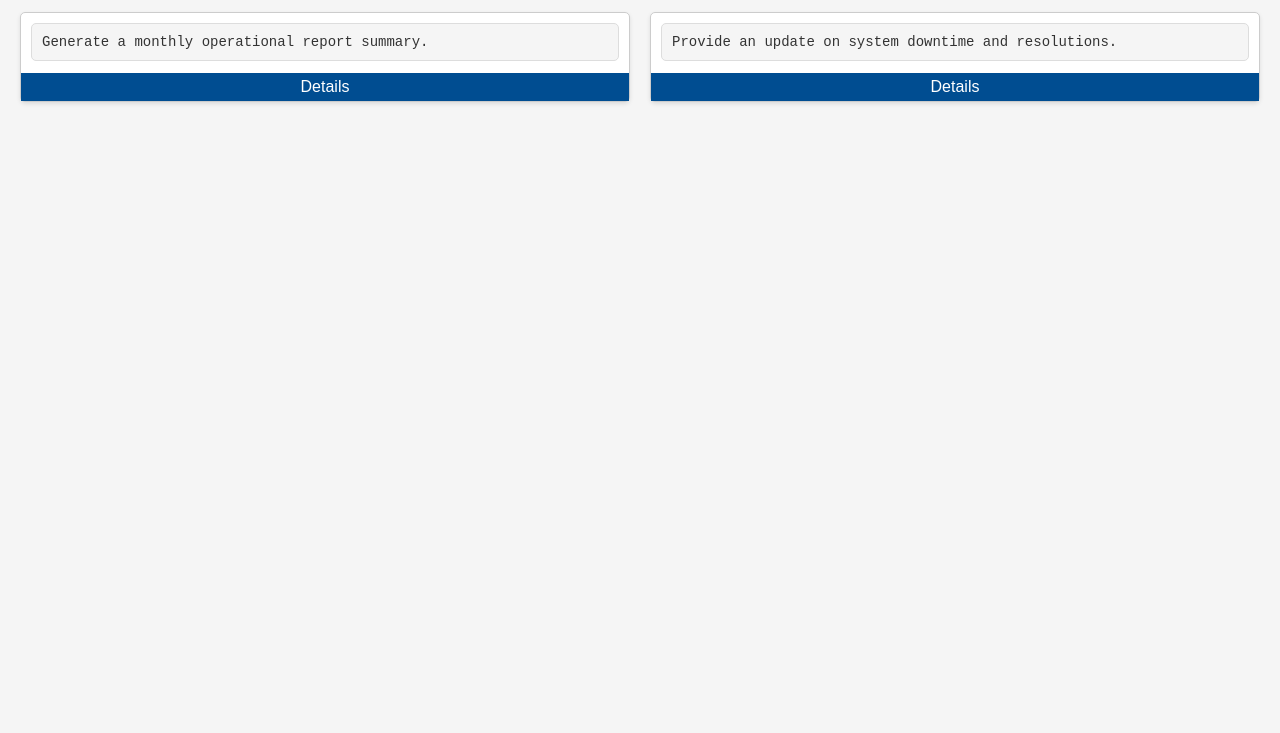
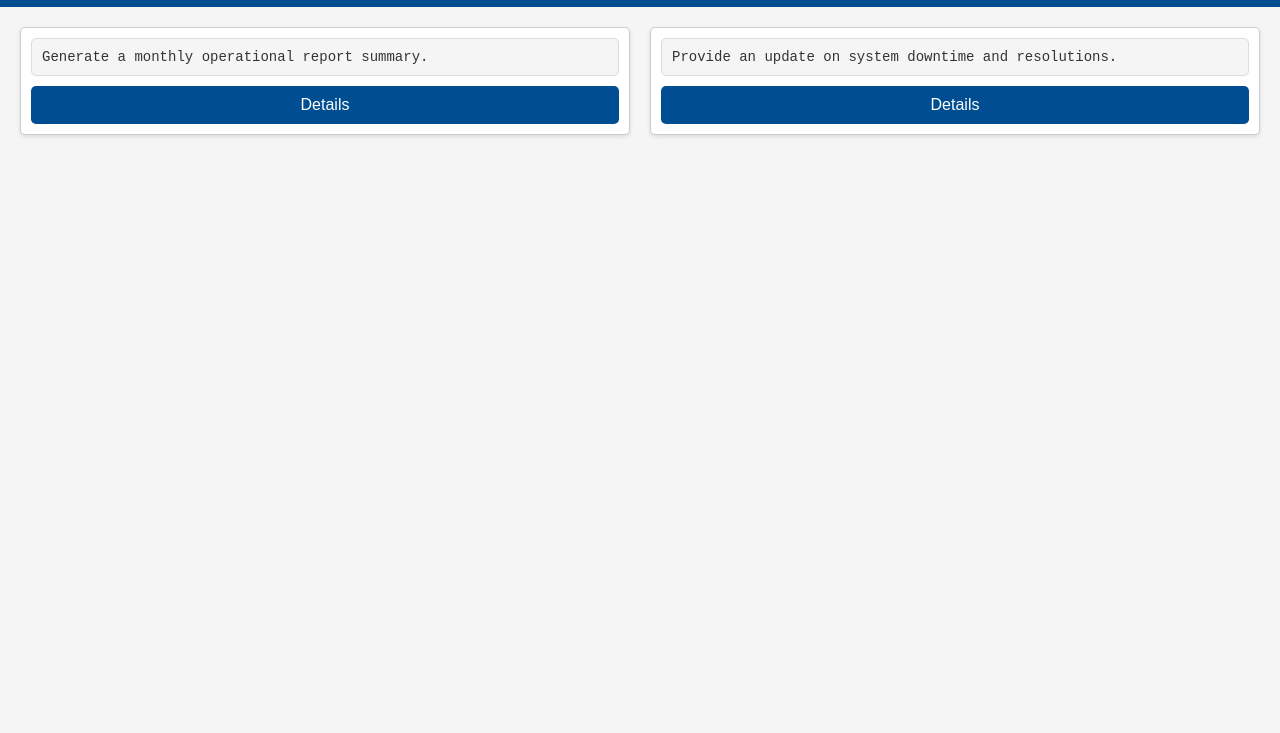
Before and after one commit to danielhkuo/elsevier-prompt-display, a plain HTML site: page index.html in a window 1280 px wide. Shown: the part 67-800 px from the top of the page. Drawn offline with Linux system fonts and the light colour scheme.

Commit message:
Fixed some formatting and prevented columns from being pushed from long prompts

```diff
--- a/index.html
+++ b/index.html
@@ -10,7 +10,7 @@
 <header>
     <img src="logo.png" alt="Elsevier Logo" class="logo">
     <nav>
-        <button class="tab-button active" data-tab="business-operations">Business Operations</button>
+        <button class="tab-button active" data-tab="business-operations">Business Intelligence and CRM Optimization</button>
         <button class="tab-button" data-tab="enterprise-delivery">Enterprise Delivery Operations</button>
         <button class="tab-button" data-tab="enterprise-revenue">Enterprise Revenue Operations</button>
         <button class="tab-button" data-tab="sales-operations">Sales Operations</button>
--- a/script.js
+++ b/script.js
@@ -31,8 +31,8 @@
     ],
     'sales-operations': [
         {
-            text: "Draft a follow-up email template for prospective clients.",
-            details: ["Specify client type.", "Highlight key offerings."]
+            text: "Create a plain-text guide for {{a sales process}} by breaking it into clear steps. Include helpful tips or warnings where necessary. {{step details}}. Additional Information: {{Tips or warnings}}",
+            details: ["Sales process: Provide the name and a brief description (e.g., \"Order approval process\" or ‘’Submitting a new client order’’).", "Step details: Write each step in plain text (e.g., \"Step 1: Sales rep completes the form\").", "Tips or warnings: Add simple advice (e.g., \"Ensure all required fields are filled\")."]
         },
         {
             text: "Provide a summary of lead conversion rates by region.",
@@ -87,7 +87,6 @@
     if (event.target.classList.contains("copy-btn")) {
         const text = event.target.dataset.text;
         navigator.clipboard.writeText(text)
-            .then(() => alert("Copied!"))
             .catch(err => console.error("Copy failed:", err));
     }
 });
--- a/styles.css
+++ b/styles.css
@@ -50,19 +50,24 @@
     display: block;
 }
 
+/* Template Grid: Allow items to span rows as needed */
 .template-grid {
     display: grid;
-    grid-template-columns: 1fr 1fr;
-    gap: 20px;
+    grid-template-columns: 1fr 1fr; /* Two columns */
+    gap: 20px; /* Space between grid items */
+    align-items: start; /* Ensure items align at the top of the grid */
 }
 
 .template-card {
     background: white;
     border: 1px solid #ccc;
     border-radius: 5px;
-    padding: 10px; /* Reduce padding to minimize spacing */
+    padding: 10px;
     box-shadow: 0 2px 4px rgba(0, 0, 0, 0.1);
     position: relative;
+    display: flex;
+    flex-direction: column; /* Stack children vertically */
+    height: auto; /* Allow height to adjust to content */
 }
 
 .template-card:hover {
@@ -87,26 +92,26 @@
 
 .template-card pre {
     background: #f5f5f5;
-    padding: 10px; /* Reduce padding inside the code block */
+    padding: 10px;
     margin: 0;
-    margin-bottom: 30px;
-    font-family: monospace; /* Ensure the text looks like code */
-    font-size: 14px; /* Adjust font size for better readability */
+    font-family: monospace;
+    font-size: 14px;
     border-radius: 5px;
     border: 1px solid #ddd;
+    white-space: pre-wrap; /* Ensure long text wraps */
+    word-wrap: break-word; /* Break long words if necessary */
+    flex-grow: 1; /* Allow the content to take up available space */
 }
 
-/* Details Ribbon */
 .details-ribbon {
     background: #004d91;
     color: white;
     text-align: center;
-    padding: 5px;
-    position: absolute;
-    bottom: 0;
-    left: 0;
-    right: 0;
+    padding: 10px; /* Adjust padding for better spacing */
     cursor: pointer;
+    margin-top: 10px; /* Add spacing between content and the ribbon */
+    border-radius: 5px 5px 5px 5px;
+    position: static; /* Ensure it stays in the flow of the document */
 }
 
 /* Modal Styles */
```
